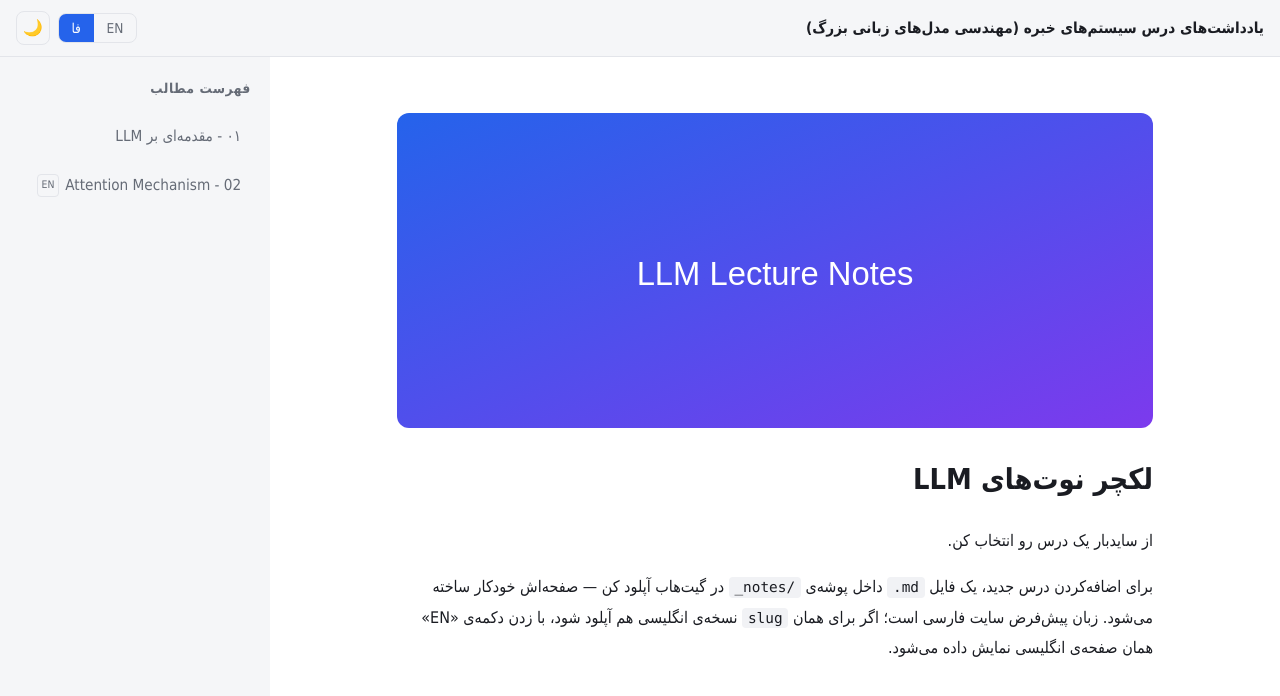
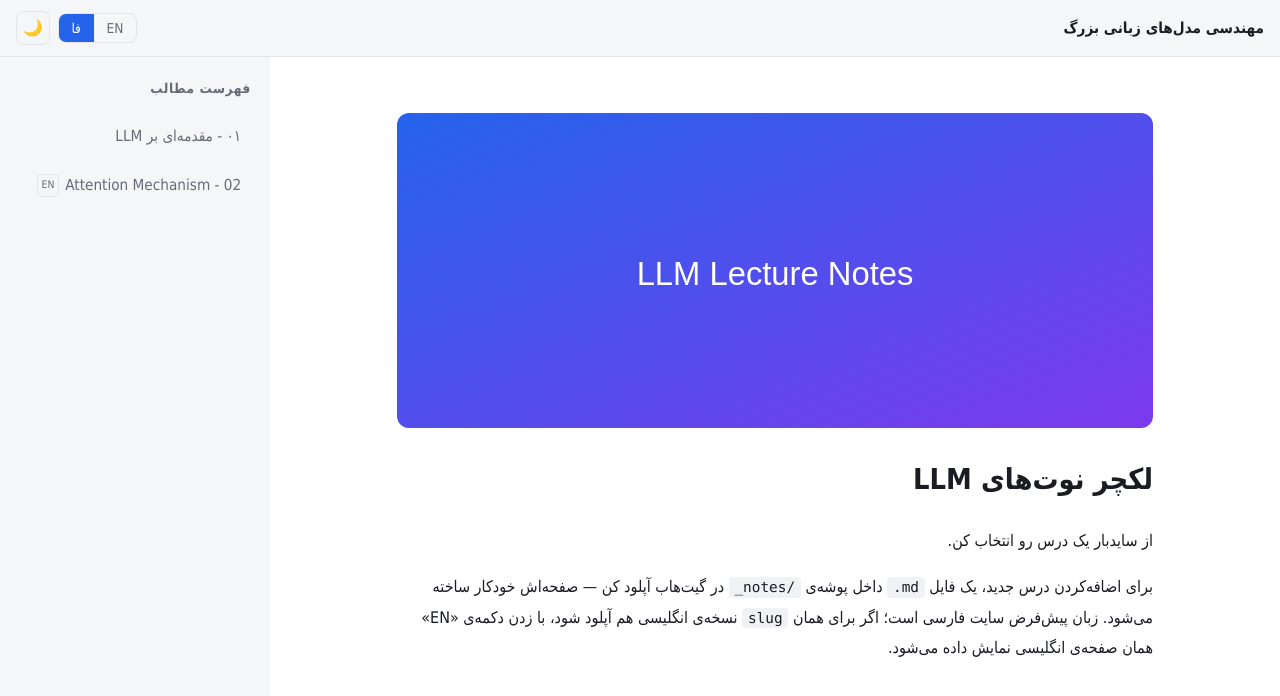
Before and after one commit to sbu-llm/notes, a Jekyll site: the page built from index.md, in a window 1280 px wide. Shown: the top 696 px of the page. Built offline with Jekyll 4.4.1, drawn with Linux system fonts in a browser that asks for light colours; a style sheet for code colours, icons or effects is not loaded.

Commit message:
Update _config.yml

```diff
--- a/_config.yml
+++ b/_config.yml
@@ -1,5 +1,5 @@
 title: "LLM Lecture Notes"
-title_fa: "یادداشت‌های درس سیستم‌های خبره (مهندسی مدل‌های زبانی بزرگ)"
+title_fa: "مهندسی مدل‌های زبانی بزرگ"
 description: "Lecture notes for the LLM course"
 
 collections:
```
